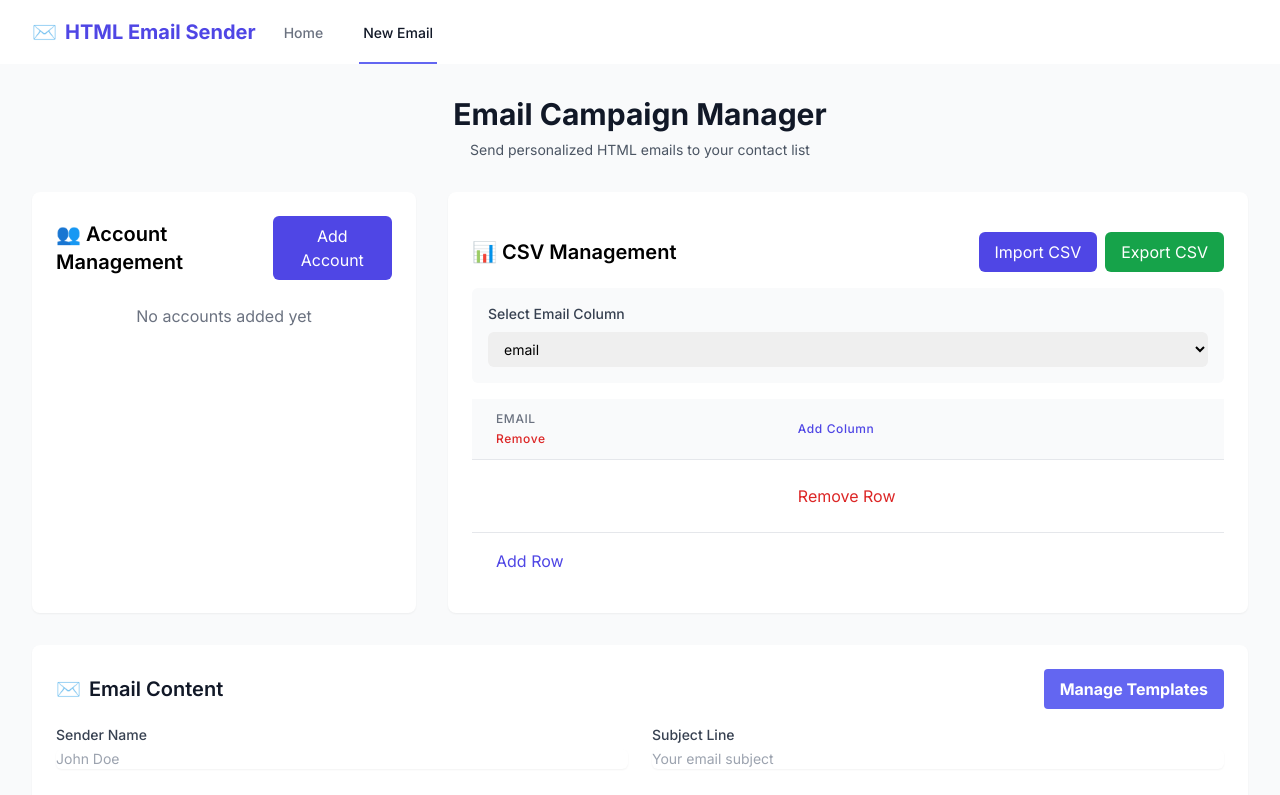
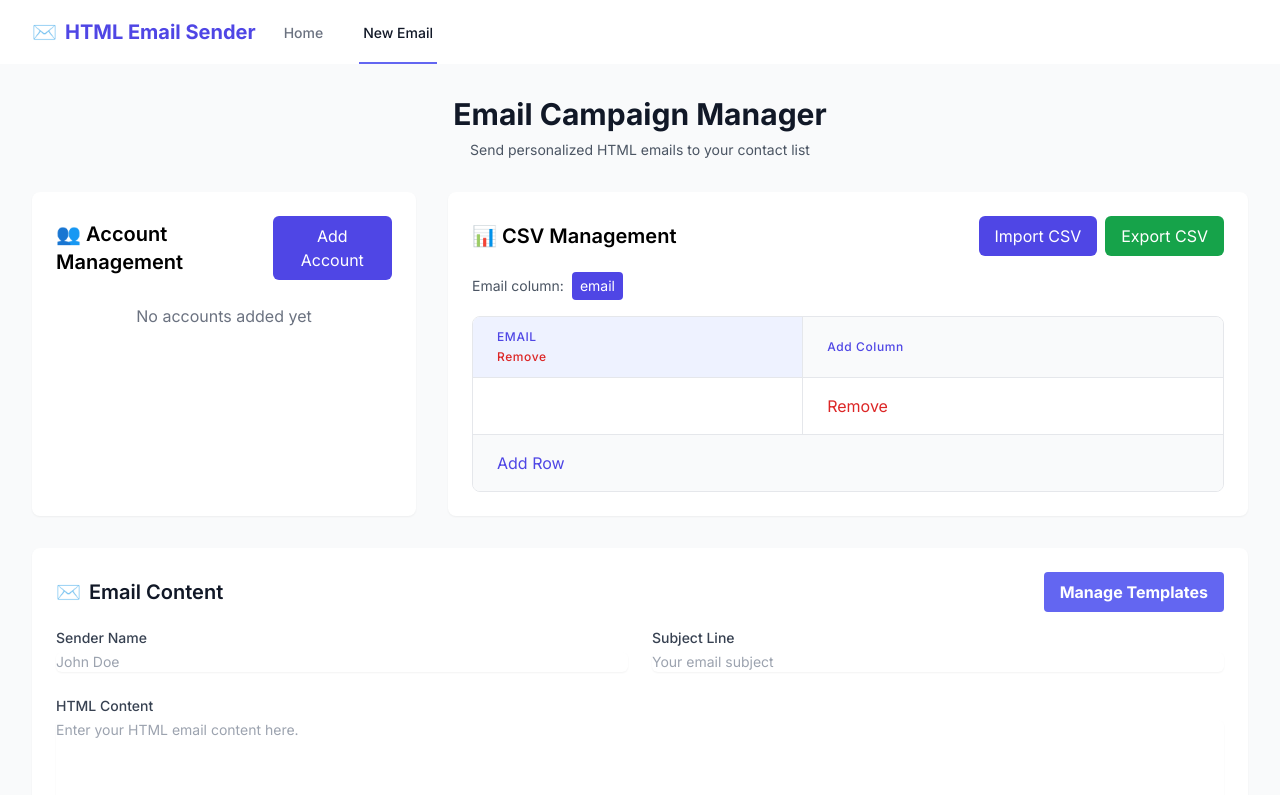
Before and after one commit to Will6855/HTML-Email-Sender, a Next.js app: page /send-mail in a window 1280 px wide. Shown: the top 795 px of the page. Built offline with nearby package versions, Linux system fonts and the light colour scheme.

Commit message:
Improved CSV Management

```diff
--- a/src/app/components/AccountModal.tsx
+++ b/src/app/components/AccountModal.tsx
@@ -23,7 +23,7 @@ const AccountModal = ({ isOpen, onClose, onSave }: AccountModalProps) => {
     password: '',
     name: '',
     smtpServer: '',
-    smtpPort: 0,
+    smtpPort: 587,
   });
   const [showPassword, setShowPassword] = useState(false);
 
@@ -39,7 +39,7 @@ const AccountModal = ({ isOpen, onClose, onSave }: AccountModalProps) => {
       password: '',
       name: '',
       smtpServer: '',
-      smtpPort: 0,
+      smtpPort: 587,
     });
     onClose();
   };
--- a/src/app/components/CSVTableEditor.tsx
+++ b/src/app/components/CSVTableEditor.tsx
@@ -28,8 +28,8 @@ const CSVTableEditor: React.FC<CSVTableEditorProps> = ({
     }
   }, [data]);
 
-  const handleCellEditStart = useCallback((rowIndex: number, column: string, value: string) => {
-    setEditingCell({ row: rowIndex, col: column, value });
+  const handleCellEditStart = useCallback((rowIndex: number, column: string, value: string | undefined) => {
+    setEditingCell({ row: rowIndex, col: column, value: value ?? '' });
   }, []);
 
   const handleCellEditChange = useCallback((value: string) => {
@@ -81,8 +81,12 @@ const CSVTableEditor: React.FC<CSVTableEditorProps> = ({
   }, [editingHeader, onDataChange]);
 
   const handleAddRow = useCallback(() => {
+    const newRow = headers.reduce((acc, header) => {
+      acc[header] = '';
+      return acc;
+    }, {} as Record<string, string>);
+
     setRows(prevRows => {
-      const newRow = headers.reduce((acc, header) => ({ ...acc, [header]: '' }), {});
       const newRows = [...prevRows, newRow];
       onDataChange(newRows);
       return newRows;
@@ -195,31 +199,34 @@ const CSVTableEditor: React.FC<CSVTableEditorProps> = ({
       </div>
 
       {headers.length > 0 && (
-        <div className="bg-gray-50 p-4 rounded-md">
-          <label className="block text-sm font-medium text-gray-700 mb-2">
-            Select Email Column
-          </label>
-          <select
-            value={emailColumn}
-            onChange={(e) => onEmailColumnChange(e.target.value)}
-            className="block w-full pl-3 pr-10 py-2 text-base border-gray-300 focus:outline-none focus:ring-indigo-500 focus:border-indigo-500 sm:text-sm rounded-md"
+        <div className="flex items-center space-x-2 mb-2 text-sm">
+          <span className="text-gray-600">Email column:</span>
+          <div className="flex space-x-1 overflow-x-auto">
+            {headers.map((header) => (
+              <button
+                key={header}
+                onClick={() => onEmailColumnChange(header)}
+                className={`px-2 py-1 rounded ${
+                  emailColumn === header
+                    ? 'bg-indigo-600 text-white'
+                    : 'bg-gray-100 text-gray-700 hover:bg-gray-200'
+                }`}
               >
-            <option value="">Select column...</option>
-            {headers.map((header) => (
-              <option key={header} value={header}>
                 {header}
-              </option>
+              </button>
             ))}
-          </select>
+          </div>
         </div>
       )}
 
-      <div className="overflow-auto max-h-[300px]">
-        <table className="min-w-full divide-y divide-gray-200">
+      <div className="overflow-auto max-h-[400px] border border-gray-200 rounded-lg">
+        <table className="min-w-full">
           <thead className="bg-gray-50">
             <tr>
               {headers.map((header) => (
-                <th key={header} className="px-6 py-3 text-left text-xs font-medium text-gray-500 uppercase tracking-wider">
+                <th key={header} className={`px-6 py-3 text-left text-xs font-medium uppercase tracking-wider border-b border-r border-gray-200 ${
+                  emailColumn === header ? 'text-indigo-600 bg-indigo-50' : 'text-gray-500'
+                }`}>
                   {editingHeader && editingHeader.oldHeader === header ? (
                     <input
                       type="text"
@@ -228,22 +235,24 @@ const CSVTableEditor: React.FC<CSVTableEditorProps> = ({
                       onBlur={handleHeaderEditComplete}
                       onKeyPress={(e) => e.key === 'Enter' && handleHeaderEditComplete()}
                       autoFocus
-                      className="border-b border-gray-300 focus:border-indigo-500 focus:ring-1 focus:ring-indigo-500 px-2 py-1 w-full"
+                      className="border-gray-300 focus:border-indigo-500 focus:ring-1 focus:ring-indigo-500 px-2 py-1 w-full rounded-md"
                     />
                   ) : (
+                    <>
                       <div onClick={() => handleHeaderEditStart(header)} className="cursor-pointer">
                         {header}
                       </div>
-                  )}
                       <button
                         onClick={() => handleRemoveColumn(header)}
                         className="mt-1 text-xs text-red-600 hover:text-red-800"
                       >
                         Remove
                       </button>
+                    </>
+                  )}
                 </th>
               ))}
-              <th className="px-6 py-3 text-left text-xs font-medium text-gray-500 uppercase tracking-wider">
+              <th className="px-6 py-3 text-left text-xs font-medium text-gray-500 uppercase tracking-wider border-b border-gray-200">
                 <button
                   onClick={handleAddColumn}
                   className="text-indigo-600 hover:text-indigo-900"
@@ -253,12 +262,12 @@ const CSVTableEditor: React.FC<CSVTableEditorProps> = ({
               </th>
             </tr>
           </thead>
-          <tbody className="bg-white divide-y divide-gray-200">
+          <tbody className="bg-white">
             {rows.length > 0 ? (
               rows.map((row, rowIndex) => (
-                <tr key={rowIndex}>
+                <tr key={rowIndex} className="border-b border-gray-200">
                   {headers.map((header) => (
-                    <td key={header} className="px-6 py-4 whitespace-nowrap">
+                    <td key={header} className="px-6 py-4 whitespace-nowrap border-r border-gray-200">
                       {editingCell && editingCell.row === rowIndex && editingCell.col === header ? (
                         <input
                           type="text"
@@ -267,12 +276,12 @@ const CSVTableEditor: React.FC<CSVTableEditorProps> = ({
                           onBlur={handleCellEditComplete}
                           onKeyPress={(e) => e.key === 'Enter' && handleCellEditComplete()}
                           autoFocus
-                          className="border-b border-gray-300 focus:border-indigo-500 focus:ring-1 focus:ring-indigo-500 px-2 py-1 w-full"
+                          className="border-gray-300 focus:border-indigo-500 focus:ring-1 focus:ring-indigo-500 px-2 py-1 w-full rounded-md"
                         />
                       ) : (
                         <div
-                          onClick={() => handleCellEditStart(rowIndex, header, row[header] || '')}
-                          className="cursor-pointer min-h-[40px] focus:border-indigo-500 focus:ring-1 focus:ring-indigo-500"
+                          onClick={() => handleCellEditStart(rowIndex, header, row[header])}
+                          className="cursor-pointer min-h-[24px]"
                         >
                           {row[header] || ''}
                         </div>
@@ -282,9 +291,9 @@ const CSVTableEditor: React.FC<CSVTableEditorProps> = ({
                   <td className="px-6 py-4 whitespace-nowrap">
                     <button
                       onClick={() => handleRemoveRow(rowIndex)}
-                      className="text-red-600 hover:text-red-900"
+                      className="text-red-600 hover:text-red-800"
                     >
-                      Remove Row
+                      Remove
                     </button>
                   </td>
                 </tr>
@@ -297,9 +306,9 @@ const CSVTableEditor: React.FC<CSVTableEditorProps> = ({
               </tr>
             )}
           </tbody>
-          <tfoot>
+          <tfoot className="bg-gray-50 border-t border-gray-200">
             <tr>
-              <td colSpan={headers.length + 1} className="px-6 py-4 whitespace-nowrap">
+              <td colSpan={headers.length + 1} className="px-6 py-4">
                 <button
                   onClick={handleAddRow}
                   className="text-indigo-600 hover:text-indigo-900"
--- a/src/app/send-mail/page.tsx
+++ b/src/app/send-mail/page.tsx
@@ -221,9 +221,6 @@ const Home = () => {
 
           {/* CSV Management Section */}
           <div className="lg:col-span-2 bg-white rounded-lg shadow-sm p-6">
-            <div className="flex justify-between items-center mb-4">
-            </div>
-
             <CSVTableEditor
               data={csvData}
               onDataChange={handleCsvDataLoaded}
@@ -298,8 +295,8 @@ const Home = () => {
                   placeholder="Enter your HTML email content here."
                 />
               </div>
-              <p className="mt-2 text-sm text-gray-500">
-                Use {'{{columnName}}'} to insert personalized data from your CSV file.
+              <p className="mt-2 text-sm text-gray-500 bg-gray-50 p-3 rounded-lg">
+                💡 Tip: Use {'{{columnName}}'} to insert personalized data from your CSV file.
               </p>
             </div>
 
```
Lines whose indentation alone changed are shown as unchanged.
